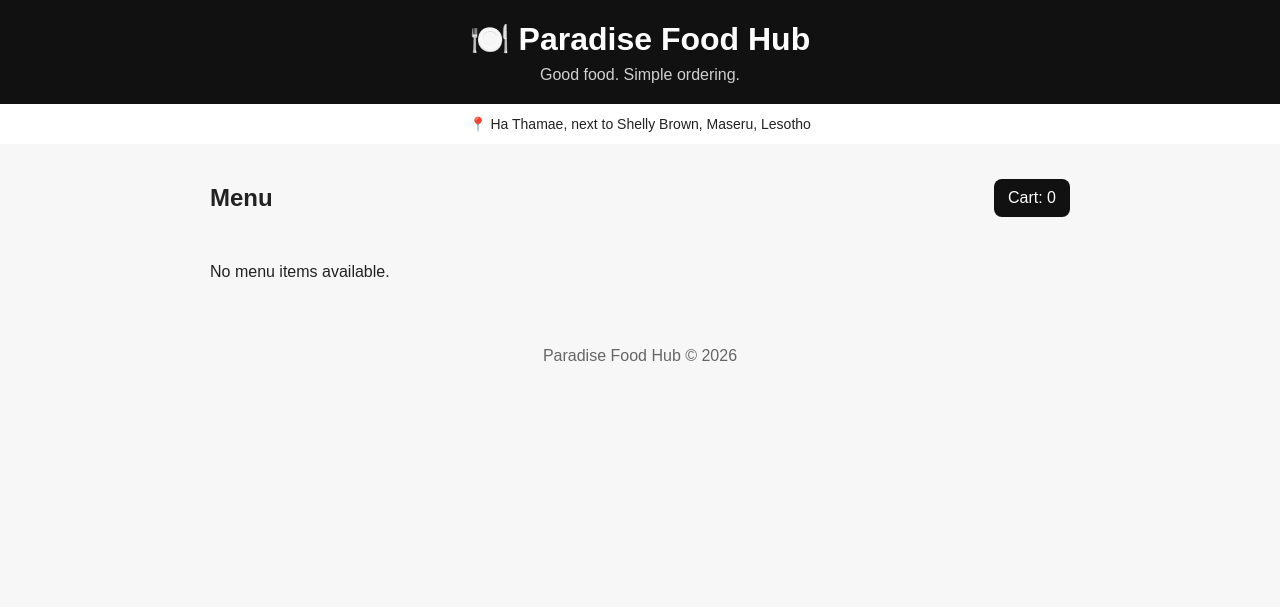
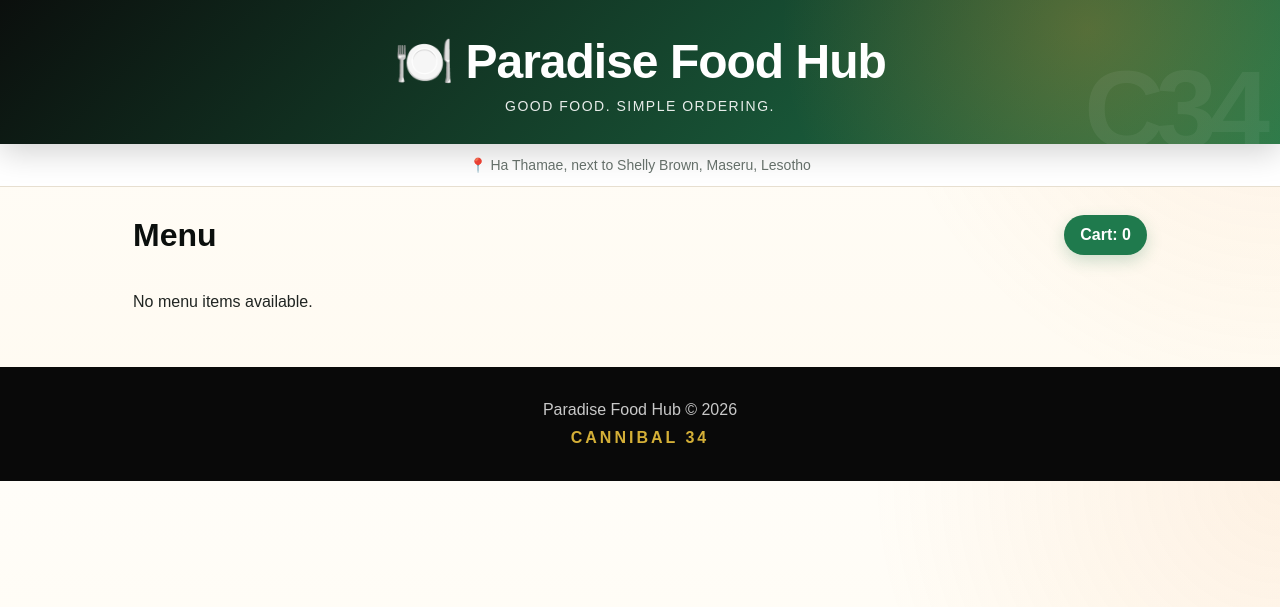
Before and after one commit to mohaumosoeunyane34-commits/paradise-food-hub, a Flask app: page / in a window 1280 px wide. Shown: the top 607 px of the page. Run offline with Flask 3, Linux system fonts and the light colour scheme; data that the repository does not hold is empty; some libraries are stand-ins or nearby versions.

Commit message:
Add Cannibal 34 menu signature

```diff
--- a/templates/index.html
+++ b/templates/index.html
@@ -6,80 +6,166 @@
     <title>Paradise Food Hub</title>
 
     <style>
+        :root {
+            --c34-black: #0b0f0d;
+            --c34-dark: #121815;
+            --c34-green: #1f7a4d;
+            --c34-green-light: #35a866;
+            --c34-orange: #f28c28;
+            --c34-cream: #fffaf0;
+            --c34-text: #202522;
+            --c34-muted: #68736d;
+            --c34-white: #ffffff;
+            --c34-border: #e7dfd0;
+            --c34-shadow: 0 14px 35px rgba(11, 15, 13, 0.10);
+        }
+
         * {
             box-sizing: border-box;
         }
 
+        html {
+            scroll-behavior: smooth;
+        }
+
         body {
             margin: 0;
-            font-family: Arial, sans-serif;
-            background: #f7f7f7;
-            color: #222;
+            font-family: Arial, Helvetica, sans-serif;
+            background:
+                radial-gradient(circle at top right, rgba(242,140,40,0.10), transparent 30%),
+                linear-gradient(180deg, #fffdf8 0%, var(--c34-cream) 100%);
+            color: var(--c34-text);
         }
 
         header {
-            background: #111;
+            position: relative;
+            overflow: hidden;
+            background:
+                radial-gradient(circle at 85% 20%, rgba(242,140,40,0.28), transparent 28%),
+                linear-gradient(135deg, var(--c34-black), var(--c34-green));
             color: white;
-            padding: 20px;
+            padding: 34px 20px 30px;
             text-align: center;
+            box-shadow: 0 8px 30px rgba(0,0,0,0.18);
+        }
+
+        header::after {
+            content: "C34";
+            position: absolute;
+            right: 18px;
+            bottom: -28px;
+            font-size: 110px;
+            font-weight: 900;
+            letter-spacing: -8px;
+            opacity: 0.06;
         }
 
         header h1 {
+            position: relative;
+            z-index: 1;
             margin: 0 0 8px;
+            font-size: clamp(30px, 7vw, 48px);
+            letter-spacing: -1px;
         }
 
         header p {
+            position: relative;
+            z-index: 1;
             margin: 0;
-            opacity: 0.8;
+            opacity: 0.9;
+            font-size: 14px;
+            letter-spacing: 1.5px;
+            text-transform: uppercase;
         }
 
         .location {
             text-align: center;
-            padding: 12px;
-            background: white;
+            padding: 13px;
+            background: var(--c34-white);
+            color: var(--c34-muted);
             font-size: 14px;
+            border-bottom: 1px solid var(--c34-border);
         }
 
         main {
-            max-width: 900px;
+            max-width: 1050px;
             margin: auto;
-            padding: 20px;
+            padding: 28px 18px 40px;
         }
 
         .menu-title {
             display: flex;
             justify-content: space-between;
             align-items: center;
-            margin-bottom: 15px;
+            gap: 15px;
+            margin-bottom: 22px;
+        }
+
+        .menu-title h2 {
+            margin: 0;
+            color: var(--c34-black);
+            font-size: clamp(24px, 5vw, 32px);
+        }
+
+        .menu-title h2::after {
+            content: "";
+            color: var(--c34-orange);
+            font-size: 11px;
+            letter-spacing: 1.5px;
+            vertical-align: middle;
         }
 
         .cart {
-            background: #111;
+            background: var(--c34-green);
             color: white;
-            padding: 10px 14px;
-            border-radius: 8px;
+            padding: 11px 16px;
+            border-radius: 999px;
+            font-weight: bold;
+            box-shadow: 0 6px 16px rgba(31,122,77,0.22);
+            white-space: nowrap;
         }
 
         #menu {
             display: grid;
             grid-template-columns: repeat(auto-fit, minmax(250px, 1fr));
-            gap: 15px;
+            gap: 20px;
         }
 
         .item {
-            background: white;
-            border-radius: 12px;
-            padding: 18px;
-            box-shadow: 0 2px 8px rgba(0,0,0,0.08);
+            position: relative;
+            overflow: hidden;
+            background: rgba(255,255,255,0.96);
+            border: 1px solid var(--c34-border);
+            border-radius: 18px;
+            padding: 21px;
+            box-shadow: var(--c34-shadow);
+            transition: transform 0.2s ease, box-shadow 0.2s ease;
+        }
+
+        .item::before {
+            content: "";
+            position: absolute;
+            left: 0;
+            top: 0;
+            width: 100%;
+            height: 4px;
+            background: linear-gradient(90deg, var(--c34-green), var(--c34-orange));
+        }
+
+        .item:hover {
+            transform: translateY(-4px);
+            box-shadow: 0 18px 40px rgba(11,15,13,0.14);
         }
 
         .item h3 {
-            margin-top: 0;
+            margin: 4px 0 10px;
+            color: var(--c34-black);
+            font-size: 20px;
         }
 
         .description {
-            color: #666;
-            line-height: 1.5;
+            color: var(--c34-muted);
+            line-height: 1.55;
             min-height: 50px;
         }
 
@@ -87,62 +173,103 @@
             display: flex;
             justify-content: space-between;
             align-items: center;
-            margin-top: 18px;
+            gap: 12px;
+            margin-top: 20px;
         }
 
         .price {
-            font-weight: bold;
-            font-size: 20px;
+            color: var(--c34-green);
+            font-weight: 900;
+            font-size: 21px;
         }
 
         button {
             border: none;
-            border-radius: 8px;
-            padding: 10px 15px;
-            background: #111;
+            border-radius: 10px;
+            padding: 11px 16px;
+            background: linear-gradient(135deg, var(--c34-green), var(--c34-green-light));
             color: white;
             cursor: pointer;
+            font-weight: bold;
+            box-shadow: 0 6px 14px rgba(31,122,77,0.18);
+            transition: transform 0.15s ease, opacity 0.15s ease;
         }
 
         button:hover {
-            opacity: 0.85;
+            opacity: 0.92;
+            transform: translateY(-1px);
         }
 
         #cartBox {
             display: none;
-            background: white;
-            margin-top: 25px;
-            padding: 20px;
-            border-radius: 12px;
-            box-shadow: 0 2px 8px rgba(0,0,0,0.08);
+            background: var(--c34-white);
+            margin-top: 30px;
+            padding: 22px;
+            border: 1px solid var(--c34-border);
+            border-radius: 18px;
+            box-shadow: var(--c34-shadow);
         }
 
         .cart-row {
             display: flex;
             justify-content: space-between;
             gap: 10px;
-            padding: 10px 0;
-            border-bottom: 1px solid #ddd;
+            padding: 12px 0;
+            border-bottom: 1px solid var(--c34-border);
         }
 
         .checkout-button {
             width: 100%;
-            margin-top: 15px;
-            padding: 14px;
+            margin-top: 16px;
+            padding: 15px;
             font-size: 16px;
+            background: linear-gradient(135deg, var(--c34-orange), #e87510);
         }
 
         .error {
-            background: #ffe5e5;
-            color: #a00;
+            background: #fff0ed;
+            color: #a33b2b;
             padding: 15px;
-            border-radius: 8px;
+            border: 1px solid #f1c9c1;
+            border-radius: 12px;
         }
 
         footer {
             text-align: center;
-            padding: 30px 15px;
-            color: #666;
+            padding: 34px 15px;
+            background: #090909;
+            color: #c8c8c8;
+        }
+
+        footer::after { content: "CANNIBAL 34"; display: block; margin-top: 10px; color: #d4af37; font-weight: 900; letter-spacing: 3px; }\n\nfooter strong {
+            color: white;
+        }
+
+        @media (max-width: 600px) {
+            main {
+                padding: 22px 14px 32px;
+            }
+
+            .menu-title {
+                align-items: flex-start;
+            }
+
+            .menu-title h2::after {
+                display: block;
+                margin-top: 5px;
+            }
+
+            .cart {
+                padding: 10px 13px;
+            }
+
+            #menu {
+                grid-template-columns: 1fr;
+            }
+
+            .item {
+                padding: 19px;
+            }
         }
     </style>
 </head>
```
